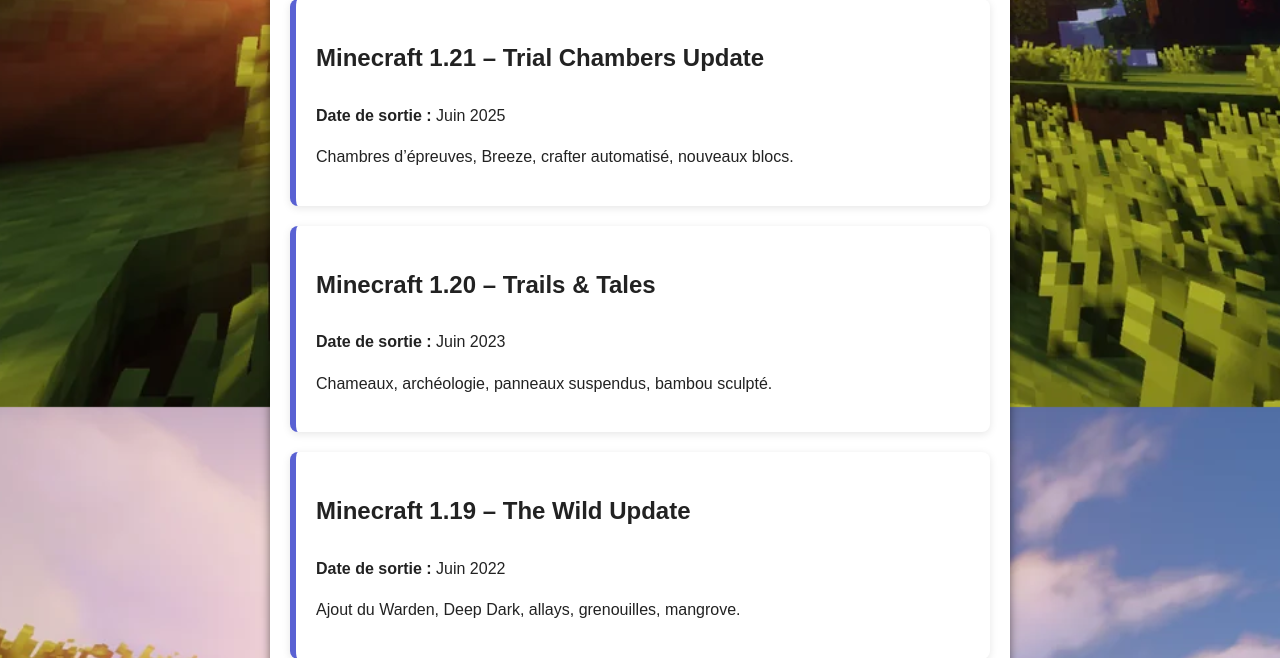
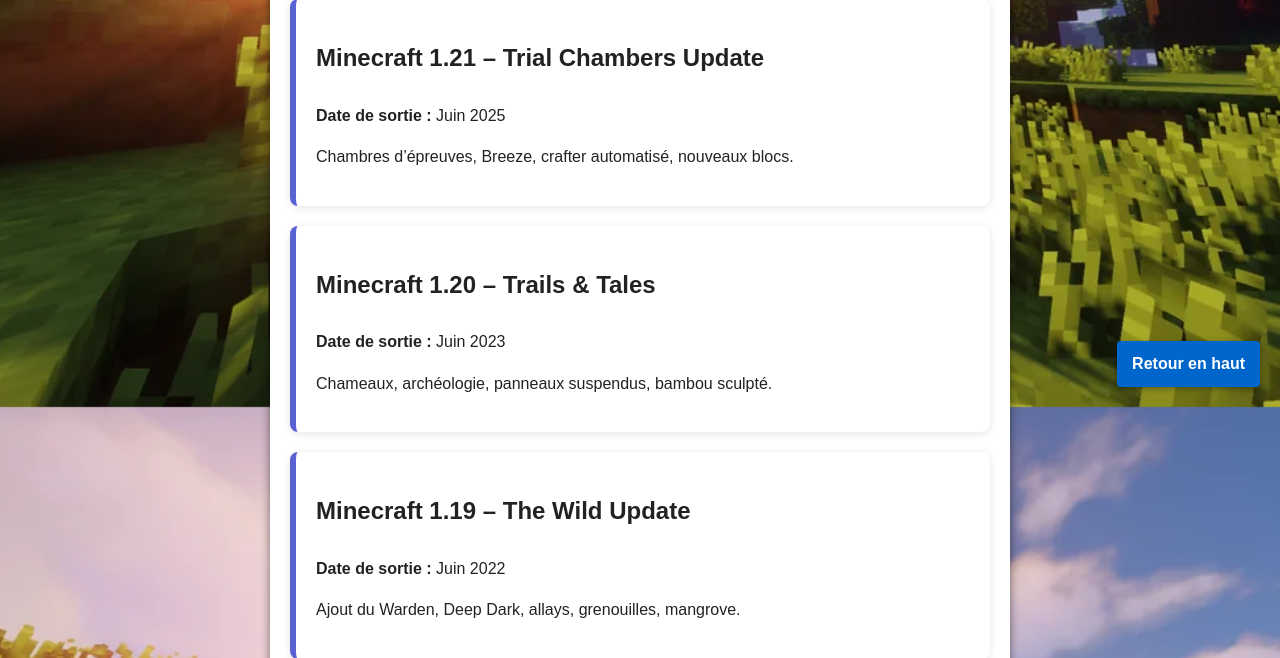
Before and after one commit to Parzaval35/BlocNote, a PHP site: page /Maj.php in a window 1280 px wide. Shown: the part 393-1051 px from the top of the page. Run offline with PHP 8.4, Linux system fonts and the light colour scheme.

Commit message:
Update Maj.php

```diff
--- a/Maj.php
+++ b/Maj.php
@@ -62,6 +62,7 @@
         echo "</div>";
     }
     ?>
+    <a href="#" class="top-link">Retour en haut</a>
     </main>
 </body>
 <script src="script.js"></script>
```
